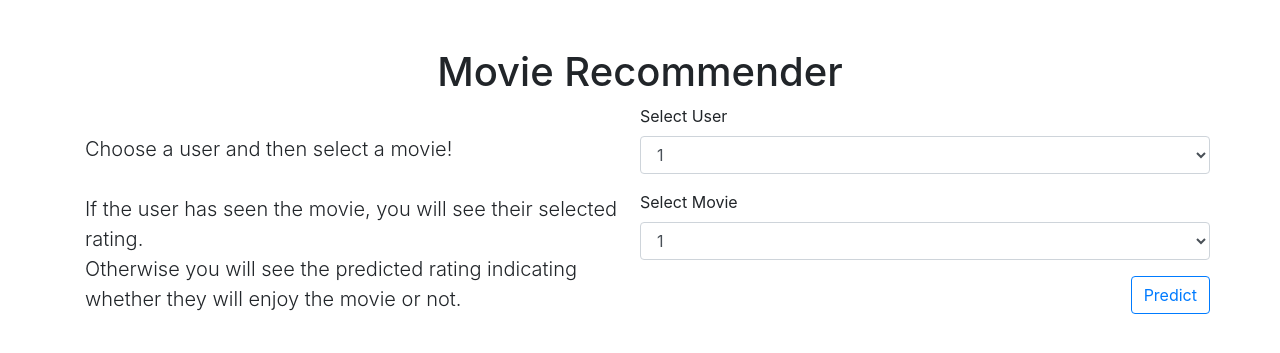
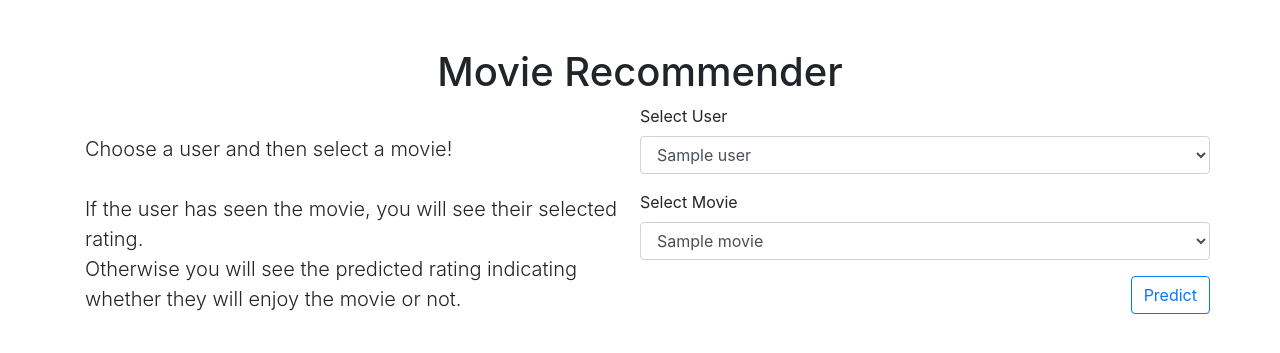
Before and after one commit to joel295/movie_recommender, a Flask app: template templates/home.html in a window 1280 px wide. Shown: the part 56-409 px from the top of the page. Run offline with Flask 2, Linux system fonts and the light colour scheme; the template is opened without the code that fills it: most values are stand-ins (such as "Sample title", 1, 10 or a date in 2020); some libraries are stand-ins or nearby versions.

Commit message:
front end done

```diff
--- a/server.py
+++ b/server.py
@@ -1,5 +1,25 @@
 from flask import Flask, render_template, request, abort
 import io
+from recommender import recommender as rec
+from collections import defaultdict
+
+recommender = rec()
+recommender.populate_user_ratings("data/ratings.csv")
+recommender.populate_movie_names("data/movies.csv")
+recommender.populate_links("data/links.csv")
+recommender.populate_movie_url_images("data/imgURLs.csv")
+movie_dict = defaultdict(str)
+url_dict = defaultdict(str)
+user_set = set()
+
+for row in recommender.moviesDF.itertuples():
+    movie_dict[int(row[1])] = row[2]
+movies = sorted(movie_dict.items(), key = lambda kv: kv[1])
+for row in recommender.ratingsDF.itertuples():
+    user_set.add(row[1])
+users = sorted(user_set)
+for row in recommender.imgURLsDF.itertuples():
+    url_dict[row[1]] = row[2]
 
 app = Flask(__name__)
 app.config['SEND_FILE_MAX_AGE_DEFAULT'] = 10
@@ -8,9 +28,24 @@ app.config['SEND_FILE_MAX_AGE_DEFAULT'] = 10
 def page_not_found(e):
     return render_template("bad.html"), 404
 
-@app.route('/')
+@app.route('/', methods=['GET', 'POST'])
 def home_page():
-    return render_template("home.html")
+    if request.method == 'POST':
+        result = request.form
+        who = int(result['user'])
+        try:
+            what = int(result['movie'])
+            name = movie_dict[what]
+            link = url_dict[what]
+        except Exception:
+            what = int(result['movie'])
+            name = movie_dict[what]
+            link = "static/img/none.png"
+        if link == "missing":
+            link = "static/img/none.png"
+        print(link)
+        return render_template("result.html", movie=name, url=link, user=who)
+    return render_template("home.html", users=users, movies=movies)
 
 @app.route('/about')
 def about_page():
--- a/templates/bad.html
+++ b/templates/bad.html
@@ -3,7 +3,9 @@
 {% block title %}Bad Request{% endblock %}
 
 {% block content %}
-<div class="col-lg-12 text-center">
-    <p class="lead text-center">404 Error: Bad Request</p>
+<div class="row">
+    <div class="col-lg-12 text-center">
+        <p class="lead text-center">404 Error: Bad Request</p>
+    </div>
 </div>
 {% endblock %}
--- a/templates/base.html
+++ b/templates/base.html
@@ -43,10 +43,7 @@
         <h1 class="mt-5">Movie Recommender</h1>
         </div>
     </div>
-    <div class="row">
-        {% block content %}{% endblock %}
-      </div>
-    </div>
+    {% block content %}{% endblock %}
 </div>
 
 
--- a/templates/home.html
+++ b/templates/home.html
@@ -3,6 +3,7 @@
 {% block title %}Home Page{% endblock %}
 
 {% block content %}
+<div class="row">
     <div class="col-lg-6">
         <p class="lead"><br>Choose a user and then select a movie!<br>
         <br>
@@ -11,30 +12,29 @@
         will enjoy the movie or not.</p>
     </div>
     <div class="col-lg-6 text-center">
+        <form action="/" method="post">
             <div class="form-group">
                 <div class="row form-group">
                     <label for="user">Select User</label>
-            <select class="form-control" id="user">
-                <option>1</option>
-                <option>2</option>
-                <option>3</option>
-                <option>4</option>
-                <option>5</option>
+                    <select class="form-control" id="user" required name="user" placeholder="user">
+                        {% for user in users %}
+                        <option value={{ user }}>{{ user }}</option>
+                        {% endfor %}
                     </select>
                 </div>
                 <div class="row form-group">
                     <label for="movie">Select Movie</label>
-            <select class="form-control" id="movie">
-                <option>1</option>
-                <option>2</option>
-                <option>3</option>
-                <option>4</option>
-                <option>5</option>
+                    <select class="form-control" id="movie" required name="movie" placeholder="movie">
+                        {% for (movie_id, movie) in movies %}
+                        <option value={{ movie_id }}>{{ movie }}</option>
+                        {% endfor %}
                     </select>
                 </div>
-        <div class="row float-right">
-            <button type="button" class="btn btn-outline-primary">Predict</button>
+                <div class="row float-right form-group">
+                    <button type="submit" class="btn btn-outline-primary">Predict</button>
                 </div>
+            </div>
+        </form>
     </div>
 </div>
 {% endblock %}
```
Also changed, not shown: recommender.py (+11 -8 lines), templates/about.html (+5 -3 lines), templates/result.html (added, +39 -0 lines), static/images/none.png (added). Lines whose indentation alone changed are shown as unchanged.
